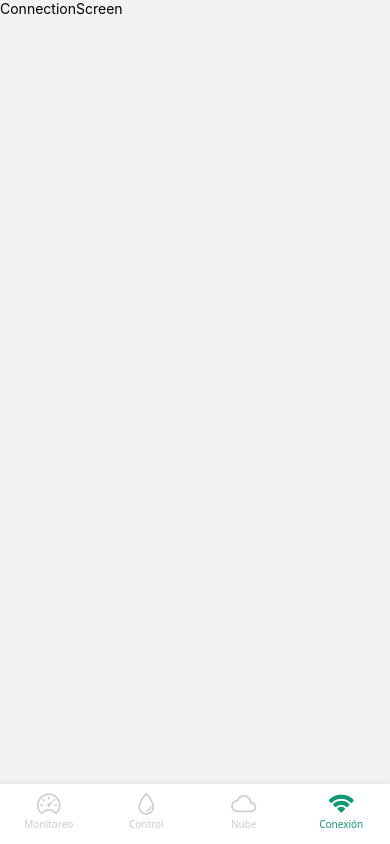
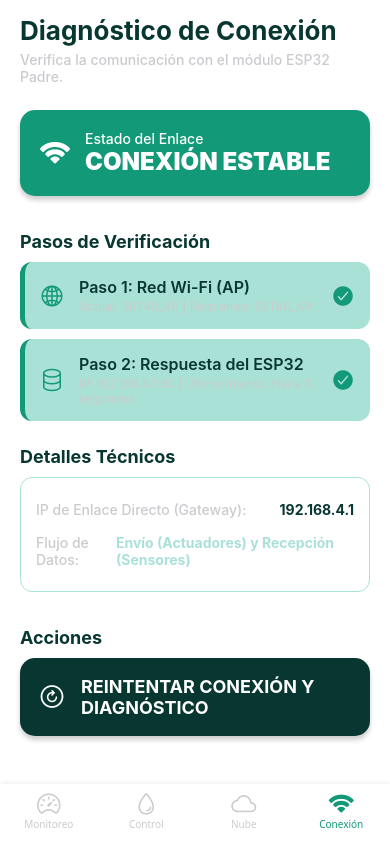
Before and after one commit to Luis3Fernando/SIIT40-App, a React Native app: screen /Connectivity in a window 390 px wide. Built offline with nearby package versions, Linux system fonts and the light colour scheme.

Commit message:
Feat: Maquetado de conexión

```diff
--- a/src/app/screens/ConnectionScreen.tsx
+++ b/src/app/screens/ConnectionScreen.tsx
@@ -1,14 +1,292 @@
-import { StyleSheet, Text, View } from 'react-native'
-import React from 'react'
+import React from 'react';
+import { View, Text, StyleSheet, ScrollView, TouchableOpacity } from 'react-native';
+import { SafeAreaView } from 'react-native-safe-area-context';
+import { AppColors } from '@theme/Colors';
+import { Ionicons } from '@expo/vector-icons';
+
+// --- MOCK DATA de Conexión ---
+const mockConnection = {
+    // Estado del Wi-Fi del teléfono (Debe ser SIIT40_AP)
+    currentSSID: 'SIIT40_AP',
+    targetSSID: 'SIIT40_AP',
+
+    // Estado de la comunicación HTTP con el ESP32
+    apiStatus: 'OK', // 'OK', 'UNSTABLE', 'ERROR'
+
+    // Detalles de conexión (Atributos necesarios)
+    esp32IP: '192.168.4.1',
+    esp32Port: 80,
+    lastAttempt: 'Hace 5 segundos',
+};
 
 const ConnectionScreen = () => {
-  return (
-    <View>
-      <Text>ConnectionScreen</Text>
-    </View>
-  )
-}
+    const {
+        PRIMARY_COLOR, SECUNDARY_COLOR, DARK_COLOR,
+        TEXT_GRAY, WHITE,
+        STATUS_DANGER, LIGHT_COLOR
+    } = AppColors;
 
-export default ConnectionScreen
+    // --- Lógica de Estado de Conexión al ESP32 ---
+    const getOverallStatus = (): { status: string; color: string; icon: keyof typeof Ionicons.glyphMap } => {
+        if (mockConnection.currentSSID !== mockConnection.targetSSID) {
+            return { status: 'DESCONECTADO', color: STATUS_DANGER, icon: 'menu' };
+        }
+        if (mockConnection.apiStatus === 'OK') {
+            return { status: 'CONEXIÓN ESTABLE', color: PRIMARY_COLOR, icon: 'wifi' };
+        }
+        if (mockConnection.apiStatus === 'UNSTABLE') {
+            return { status: 'CONEXIÓN INESTABLE', color: SECUNDARY_COLOR, icon: 'alert-circle' };
+        }
+        return { status: 'ERROR DE COMUNICACIÓN', color: STATUS_DANGER, icon: 'warning' };
+    };
 
-const styles = StyleSheet.create({})
+    const overallStatus = getOverallStatus();
+
+    // Función para renderizar una tarjeta de diagnóstico de paso
+    const renderStepPill = (title: string, subtitle: string, isOk: boolean, icon: keyof typeof Ionicons.glyphMap) => {
+        const statusColor = isOk ? PRIMARY_COLOR : STATUS_DANGER;
+        return (
+            <View style={styles.stepPill}>
+                <Ionicons name={icon} size={24} color={statusColor} />
+                <View style={styles.stepContent}>
+                    <Text style={[styles.stepTitle, { color: DARK_COLOR }]}>{title}</Text>
+                    <Text style={[styles.stepSubtitle, { color: TEXT_GRAY }]}>{subtitle}</Text>
+                </View>
+                <Ionicons
+                    name={isOk ? "checkmark-circle" : "close-circle"}
+                    size={24}
+                    color={statusColor}
+                />
+            </View>
+        );
+    };
+
+    return (
+        <SafeAreaView style={styles.safeArea}>
+            <ScrollView style={styles.scrollViewContent}>
+
+                <Text style={styles.mainTitle}>Diagnóstico de Conexión</Text>
+                <Text style={styles.mainSubtitle}>
+                    {/* Indicador C1 y C2 */}
+                    Verifica la comunicación con el módulo ESP32 Padre.
+                </Text>
+
+                {/* === 1. INDICADOR GENERAL DE ESTADO (C2) === */}
+                <View style={[styles.overallCard, { backgroundColor: overallStatus.color }]}>
+                    <Ionicons name={overallStatus.icon} size={30} color={WHITE} />
+                    <View style={{ marginLeft: 15 }}>
+                        <Text style={styles.overallTitle}>Estado del Enlace</Text>
+                        <Text style={styles.overallStatusText}>{overallStatus.status}</Text>
+                    </View>
+                </View>
+
+                {/* === 2. DETALLES DE DIAGNÓSTICO === */}
+                <Text style={styles.sectionTitle}>Pasos de Verificación</Text>
+
+                {/* Paso 1: Conexión al Punto de Acceso (C1) */}
+                {renderStepPill(
+                    "Paso 1: Red Wi-Fi (AP)",
+                    `Actual: ${mockConnection.currentSSID} | Requerido: ${mockConnection.targetSSID}`,
+                    mockConnection.currentSSID === mockConnection.targetSSID,
+                    "globe-outline"
+                )}
+
+                {/* Paso 2: Comunicación HTTP (API) */}
+                {renderStepPill(
+                    "Paso 2: Respuesta del ESP32",
+                    `IP: ${mockConnection.esp32IP}:${mockConnection.esp32Port} | Último Intento: ${mockConnection.lastAttempt}`,
+                    mockConnection.apiStatus === 'OK' || mockConnection.apiStatus === 'UNSTABLE',
+                    "server-outline"
+                )}
+
+                {/* === 3. DETALLES TÉCNICOS Y DATA FLOW === */}
+                <Text style={styles.sectionTitle}>Detalles Técnicos</Text>
+
+                <View style={styles.detailsCard}>
+                    <View style={styles.detailRow}>
+                        <Text style={styles.detailLabel}>IP de Enlace Directo (Gateway):</Text>
+                        <Text style={styles.detailValue}>{mockConnection.esp32IP}</Text>
+                    </View>
+                    <View style={styles.detailRow}>
+                        <Text style={styles.detailLabel}>Flujo de Datos:</Text>
+                        <Text style={styles.detailValueFlow}>Envío (Actuadores) y Recepción (Sensores)</Text>
+                    </View>
+                </View>
+
+
+                {/* === 4. ACCIONES (RECONEXIÓN) === */}
+                <Text style={styles.sectionTitle}>Acciones</Text>
+
+                <TouchableOpacity
+                    style={styles.actionButton}
+                    onPress={() => console.log('Reintentar Conexión')}
+                >
+                    <Ionicons name="refresh-circle-outline" size={28} color={WHITE} />
+                    <Text style={styles.actionButtonText}>REINTENTAR CONEXIÓN Y DIAGNÓSTICO</Text>
+                </TouchableOpacity>
+
+                {/* Botón de Ayuda (si el SSID no coincide) */}
+                {mockConnection.currentSSID !== mockConnection.targetSSID && (
+                    <TouchableOpacity style={styles.helpButton}>
+                        <Ionicons name="settings-outline" size={20} color={DARK_COLOR} />
+                        <Text style={styles.helpButtonText}>Abrir Ajustes Wi-Fi del Teléfono</Text>
+                    </TouchableOpacity>
+                )}
+
+            </ScrollView>
+        </SafeAreaView>
+    );
+};
+
+export default ConnectionScreen;
+
+const styles = StyleSheet.create({
+    safeArea: {
+        flex: 1,
+        backgroundColor: AppColors.WHITE,
+    },
+    scrollViewContent: {
+        paddingHorizontal: 20,
+        paddingTop: 10,
+    },
+
+    // --- Títulos ---
+    mainTitle: {
+        fontSize: 26,
+        fontWeight: '700',
+        color: AppColors.DARK_COLOR,
+        marginTop: 5,
+        marginBottom: 5,
+    },
+    mainSubtitle: {
+        fontSize: 14,
+        fontWeight: '500',
+        color: AppColors.TEXT_GRAY,
+        marginBottom: 25,
+    },
+    sectionTitle: {
+        fontSize: 18,
+        fontWeight: '700',
+        color: AppColors.DARK_COLOR,
+        marginTop: 15,
+        marginBottom: 10,
+    },
+
+    // --- Tarjeta General de Estado (Overall Status) ---
+    overallCard: {
+        flexDirection: 'row',
+        alignItems: 'center',
+        padding: 20,
+        borderRadius: 15,
+        marginBottom: 20,
+        shadowColor: AppColors.BLACK,
+        shadowOffset: { width: 0, height: 4 },
+        shadowOpacity: 0.2,
+        shadowRadius: 5,
+        elevation: 8,
+    },
+    overallTitle: {
+        color: AppColors.WHITE,
+        fontSize: 14,
+        fontWeight: '500',
+    },
+    overallStatusText: {
+        color: AppColors.WHITE,
+        fontSize: 24,
+        fontWeight: '900',
+    },
+
+    // --- Pasos de Diagnóstico (Pills) ---
+    stepPill: {
+        flexDirection: 'row',
+        alignItems: 'center',
+        padding: 15,
+        borderRadius: 12,
+        backgroundColor: AppColors.LIGHT_COLOR,
+        marginBottom: 10,
+        borderLeftWidth: 5,
+        borderLeftColor: AppColors.PRIMARY_COLOR,
+    },
+    stepContent: {
+        flex: 1,
+        marginLeft: 15,
+    },
+    stepTitle: {
+        fontSize: 16,
+        fontWeight: '600',
+    },
+    stepSubtitle: {
+        fontSize: 12,
+        color: AppColors.TEXT_GRAY,
+        marginTop: 2,
+    },
+
+    // --- Detalles Técnicos (Card) ---
+    detailsCard: {
+        backgroundColor: AppColors.WHITE,
+        padding: 15,
+        borderRadius: 12,
+        borderWidth: 1,
+        borderColor: AppColors.LIGHT_COLOR,
+        marginBottom: 20,
+    },
+    detailRow: {
+        flexDirection: 'row',
+        justifyContent: 'space-between',
+        paddingVertical: 8,
+    },
+    detailLabel: {
+        fontSize: 14,
+        color: AppColors.TEXT_GRAY,
+        fontWeight: '500',
+    },
+    detailValue: {
+        fontSize: 14,
+        fontWeight: '700',
+        color: AppColors.DARK_COLOR,
+    },
+    detailValueFlow: {
+        fontSize: 14,
+        fontWeight: '700',
+        color: AppColors.LIGHT_COLOR,
+    },
+
+    // --- Botón de Acción Principal ---
+    actionButton: {
+        backgroundColor: AppColors.DARK_COLOR,
+        padding: 18,
+        borderRadius: 15,
+        flexDirection: 'row',
+        justifyContent: 'center',
+        alignItems: 'center',
+        marginBottom: 15,
+        shadowColor: AppColors.BLACK,
+        shadowOffset: { width: 0, height: 4 },
+        shadowOpacity: 0.2,
+        shadowRadius: 5,
+        elevation: 8,
+    },
+    actionButtonText: {
+        color: AppColors.WHITE,
+        fontWeight: '700',
+        fontSize: 18,
+        marginLeft: 15,
+    },
+
+    // --- Botón Secundario de Ayuda ---
+    helpButton: {
+        flexDirection: 'row',
+        alignItems: 'center',
+        justifyContent: 'center',
+        padding: 15,
+        borderRadius: 15,
+        marginBottom: 20,
+        backgroundColor: AppColors.LIGHT_COLOR,
+    },
+    helpButtonText: {
+        color: AppColors.DARK_COLOR,
+        fontWeight: '700',
+        fontSize: 16,
+        marginLeft: 10,
+    },
+});
```
